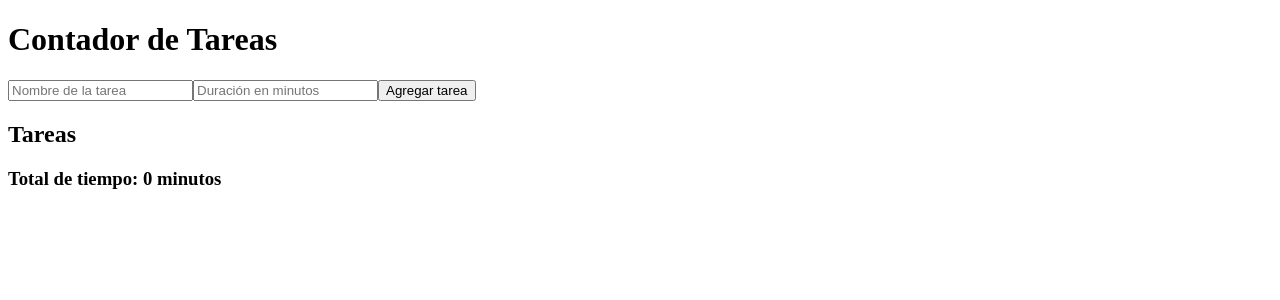
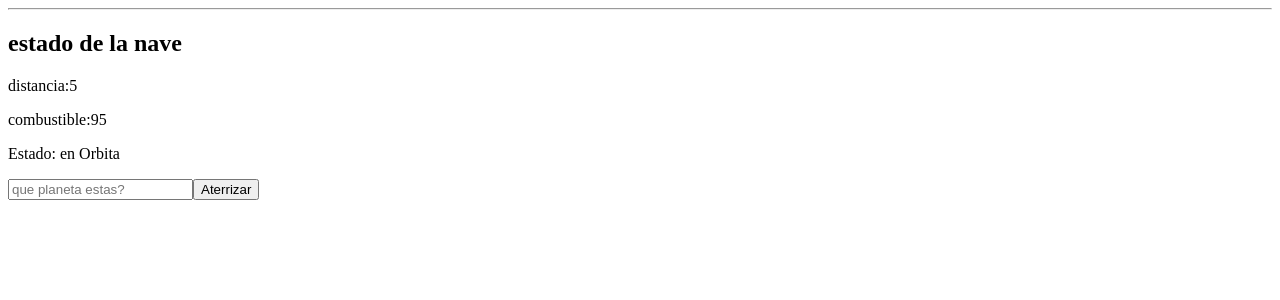
Before and after one commit to Said-Meza/module6, a React (Vite) app: page / in a window 1280 px wide. Shown: the top 300 px of the page. Built offline with nearby package versions, Linux system fonts and the light colour scheme.

Commit message:
planetas

```diff
--- a/src/App.jsx
+++ b/src/App.jsx
@@ -1,7 +1,8 @@
 // import { ListaCompras } from "./ListasCompras"
 // import { Tarjeta } from "./Tarjeta"
 
-import { ContadorTareas } from "./ContadorTareas"
+// import { ContadorTareas } from "./ContadorTareas"
+import { ExploradorEspacial } from "./ExploradorEspacial"
 
 
 function App() {
@@ -12,7 +13,8 @@ function App() {
       {/* Renderizamos el componente Tarjeta */}
       {/* <Tarjeta /> */}
       {/* <ListaCompras /> */}
-      <ContadorTareas></ContadorTareas>
+      {/* <ContadorTareas></ContadorTareas> */}
+      <ExploradorEspacial></ExploradorEspacial>
     </div>
 
   )
--- /dev/null
+++ b/src/ExploradorEspacial.jsx
@@ -0,0 +1,65 @@
+import { useState, useEffect, useMemo } from "react";
+import { Planeta } from "./Planeta";
+
+export const ExploradorEspacial = () => {
+  const [distacia, setdistacia] = useState(0);
+  const [combustible, setCombustible] = useState(100);
+  const [estadoNave, setEstadoNave] = useState("en Orbita");
+  const [planetaVisitado, setPlanetaVisitado] = useState([]);
+  const [planeta, setPlaneta] = useState("");
+
+  useEffect(() => {
+    console.log("¡El panel de control está listo!");
+    const intervalo = setInterval(() => {
+      setCombustible((prev) => prev - 1);
+      setdistacia((prev) => prev + 1);
+    }, 1000);
+
+    return () => {
+      clearInterval(intervalo); // Desmontaje
+      console.log("El panel se ha apagado."); // Desmontaje
+    };
+  }, []);
+
+  useEffect(() => {
+    console.log("¡Combustible actualizado!"); // Actualización
+  }, [combustible]);
+
+  const mensajeEstado = useMemo(() => {
+    return `Estado: ${estadoNave}`;
+  }, [estadoNave]);
+
+  const hanledonclick = () => {
+    setEstadoNave("Aterrizando");
+    setPlanetaVisitado([...planetaVisitado, planeta]);
+    setPlaneta("");
+  };
+
+  return (
+    <div>
+      {/* ... (información del panel) */}
+      {planetaVisitado.map((planeta, index) => (
+        <Planeta key={index} nombre={planeta} />
+      ))}
+
+      <hr />
+      <h2>estado de la nave</h2>
+      <p>distancia:{distacia}</p>
+      <p>combustible:{combustible}</p>
+      <p>{mensajeEstado}</p>
+      <input
+        type="text"
+        value={planeta}
+        onChange={(e) => setPlaneta(e.target.value)}
+        placeholder="que planeta estas?"
+      />
+      <button
+        onClick={() => {
+          hanledonclick();
+        }}
+      >
+        Aterrizar
+      </button>
+    </div>
+  );
+};
--- /dev/null
+++ b/src/Planeta.jsx
@@ -0,0 +1,15 @@
+import { useEffect } from "react";
+
+
+export const Planeta = ({nombre}) => {
+
+     useEffect(() => {
+    console.log(`¡El planeta ${nombre} ha aparecido!`); // Montaje
+
+    return () => {
+      console.log(`¡El planeta ${nombre} ha desaparecido!`); // Desmontaje
+    };
+  }, [nombre]);
+  return <div>{nombre}</div>
+
+}
```
